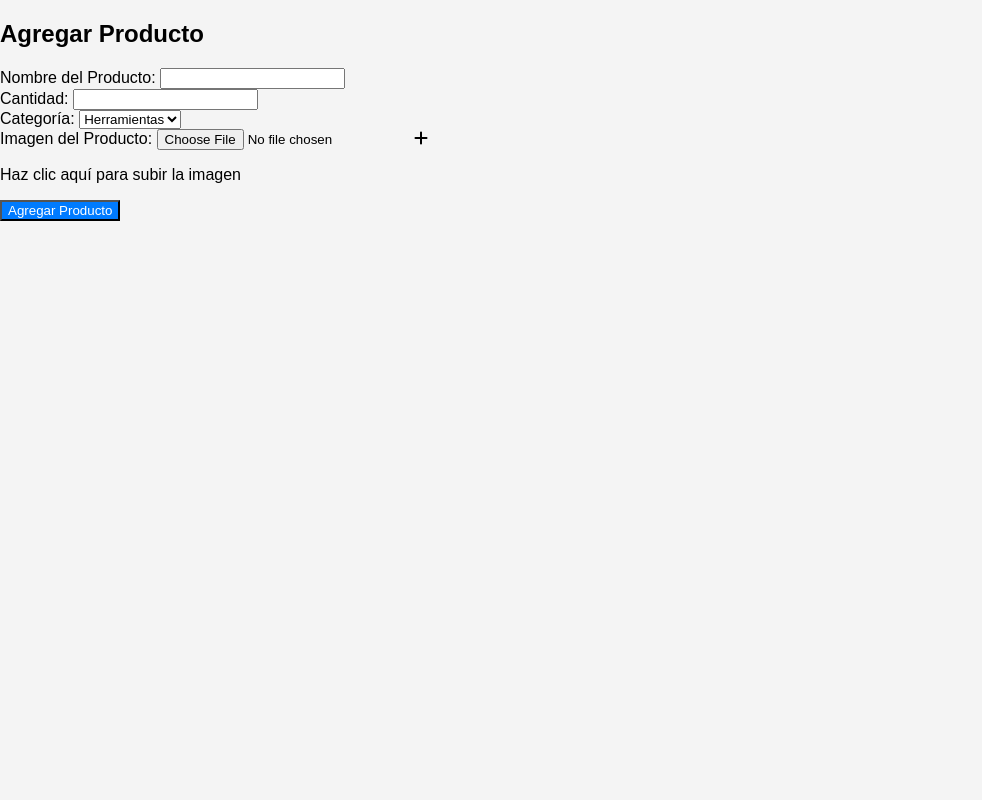
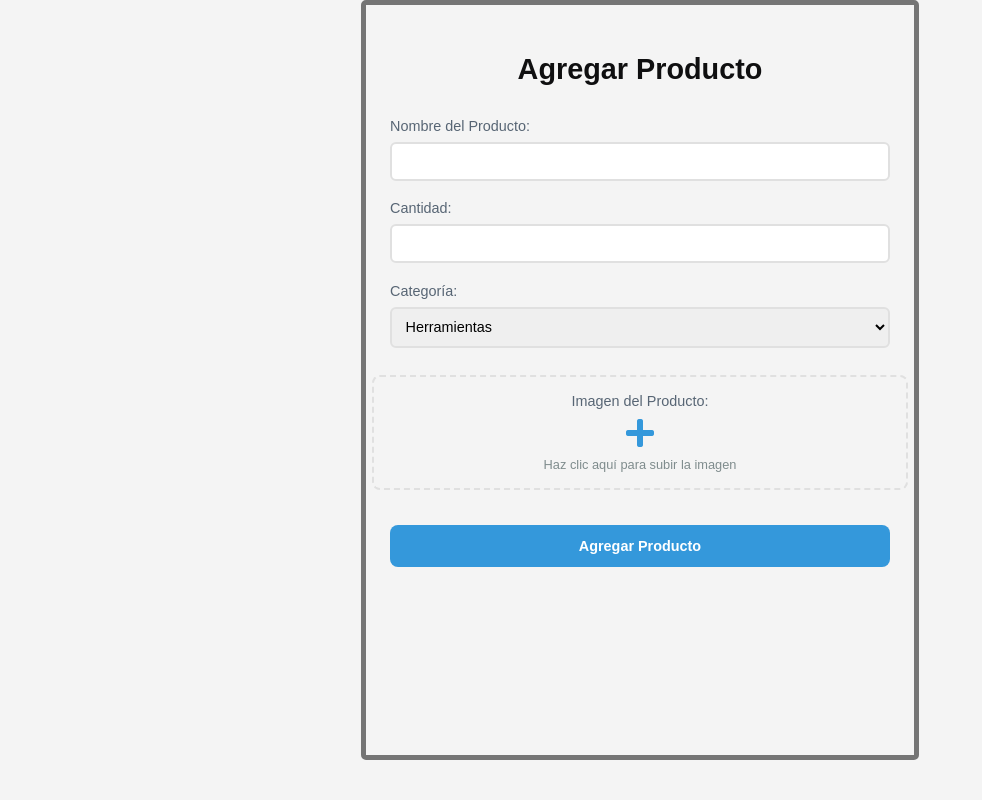
Before and after one commit to DessireZavala/Inventario, a Flask app: template templates/agregar_producto.html in a window 1280 px wide. Shown: the whole page, without its empty margins (0-982 px from the left). Run offline with Flask 3, Linux system fonts and the light colour scheme; the template is opened without the code that fills it, so the values that code supplies are empty.

Commit message:
agregarproducto estilos

```diff
--- a/honey.py
+++ b/honey.py
@@ -9,3 +9,6 @@ contrasena_plana = "123"
 hashed_password = bcrypt.generate_password_hash(contrasena_plana).decode('utf-8')
 
 print(hashed_password)  # Guarda este hash
+
+
+# Para verificar la contraseña
--- a/static/css/style.css
+++ b/static/css/style.css
@@ -205,3 +215,173 @@
       grid-template-columns: 1fr;
     }
   }
+
+
+  /**AGREGAR PRODUCTO*/
+  .form-container {
+    width: 100%;
+    max-width: 500px;
+    margin: auto;
+    position: relative;
+    top: -20px;
+    border: 5px solid #00000084;
+    border-radius: 5px;
+}
+
+h2 {
+    color: #0f0f10;
+    text-align: center;
+    margin-bottom: 2rem;
+    font-size: 1.8rem;
+    font-weight: 600;
+}
+
+/* Grupos de formulario */
+.form-group {
+    margin-bottom: 1.5rem;
+}
+
+.form-group label {
+    display: block;
+    color: #576574;
+    font-weight: 500;
+    margin-bottom: 0.5rem;
+    font-size: 0.9rem;
+}
+
+/* Campos de entrada */
+input[type="text"],
+input[type="number"],
+select {
+    width: 100%;
+    padding: 0.8rem;
+    border: 2px solid #e0e0e0;
+    border-radius: 8px;
+    font-size: 1rem;
+    transition: border-color 0.3s ease;
+}
+
+input:focus,
+select:focus {
+    border-color: #3498db;
+    outline: none;
+    box-shadow: 0 0 0 3px rgba(52, 152, 219, 0.1);
+}
+
+/* Estilos para carga de imagen */
+.image-upload {
+    position: relative;
+    text-align: center;
+    border: 2px dashed #e0e0e0;
+    border-radius: 8px;
+    padding: 1.5rem;
+    cursor: pointer;
+    transition: all 0.3s ease;
+}
+
+.image-upload:hover {
+    border-color: #3498db;
+    background: #f8f9ff;
+}
+
+.image-upload input[type="file"] {
+    opacity: 0;
+    position: absolute;
+    width: 100%;
+    height: 100%;
+    top: 0;
+    left: 0;
+    cursor: pointer;
+}
+
+.image-upload i {
+    font-size: 2rem;
+    color: #3498db;
+    margin-bottom: 0.5rem;
+    display: block;
+}
+
+.image-upload p {
+    color: #7f8c8d;
+    margin: 0;
+    font-size: 0.9rem;
+}
+
+
+.btn {
+    background: #3498db;
+    color: white;
+    border: none;
+    padding: 1rem 2rem;
+    border-radius: 8px;
+    font-size: 1rem;
+    font-weight: 600;
+    cursor: pointer;
+    width: 100%;
+    transition: all 0.3s ease;
+}
+
+.btn:hover {
+    background: #2980b9;
+    transform: translateY(-2px);
+    box-shadow: 0 5px 15px rgba(52, 152, 219, 0.3);
+}
+
+/* Responsive */
+@media (max-width: 600px) {
+    .form-container {
+        padding: 1.5rem;
+        margin: 1rem;
+    }
+
+    h2 {
+        font-size: 1.5rem;
+    }
+}
+/*! Agregar Prodcto */
+.form-container {
+
+  width: 90%;
+  max-width: 500px;
+  margin: 20px auto;
+  padding: 1.5rem;
+}
+
+.form-group {
+  margin-bottom: 1.2rem;
+  width: 100%;
+}
+
+input[type="text"],
+input[type="number"],
+select {
+  width: 100%;
+  padding: 0.6rem;
+  border: 2px solid #e0e0e0;
+  border-radius: 6px;
+  box-sizing: border-box;
+  font-size: 0.9rem;
+}
+
+.image-upload {
+  padding: 1rem;
+  margin-top: 0.5rem;
+}
+
+.image-upload p {
+  font-size: 0.8rem;
+  margin-top: 0.5rem;
+}
+
+.btn {
+  padding: 0.8rem;
+  font-size: 0.9rem;
+  margin-top: 1rem;
+}
+
+
+.form-container form {
+  display: flex;
+  flex-direction: column;
+  align-items: center;
+}
--- a/templates/agregar_producto.html
+++ b/templates/agregar_producto.html
@@ -6,6 +6,7 @@
     <meta name="viewport" content="width=device-width, initial-scale=1.0">
     <title>Agregar Producto</title>
     <link rel="stylesheet" href="https://cdnjs.cloudflare.com/ajax/libs/font-awesome/6.0.0-beta3/css/all.min.css">
+    <link rel="stylesheet" href="https://cdnjs.cloudflare.com/ajax/libs/font-awesome/5.15.4/css/all.min.css">
     <link rel="stylesheet" href="/static/css/style.css">
 
     <style>
@@ -31,13 +32,13 @@
                 <option value="herramientas">Herramientas</option>
                 <option value="pintura">Pintura</option>
                 <option value="repuestos">Repuestos</option>
-                <!-- Puedes añadir más categorías si lo deseas -->
+
             </select>
         </div>
         <div class="form-group image-upload">
             <label for="imagen">Imagen del Producto:</label>
             <input type="file" id="imagen" name="imagen" accept="image/*" required>
-            <i class="fas fa-plus"></i> <!-- Ícono de más para indicar que se debe subir una imagen -->
+            <i class="fas fa-plus"></i>
             <p>Haz clic aquí para subir la imagen</p>
         </div>
         <button type="submit" class="btn">Agregar Producto</button>
--- a/templates/login.html
+++ b/templates/login.html
@@ -15,10 +15,11 @@
     <div class="alert" id="flashMessage">
         {% with messages = get_flashed_messages(with_categories=true) %}
             {% if messages %}
-
+               <div>
                     {% for category, message in messages %}
                         <p>{{ message }}</p>
                     {% endfor %}
+                </div>
 
             {% endif %}
         {% endwith %}
@@ -56,4 +57,5 @@
         });
     </script>
 </body>
+
 </html>
```
Also changed, not shown: other parts of static/css/style.css (+24 -14 lines). Lines whose indentation alone changed are shown as unchanged.
